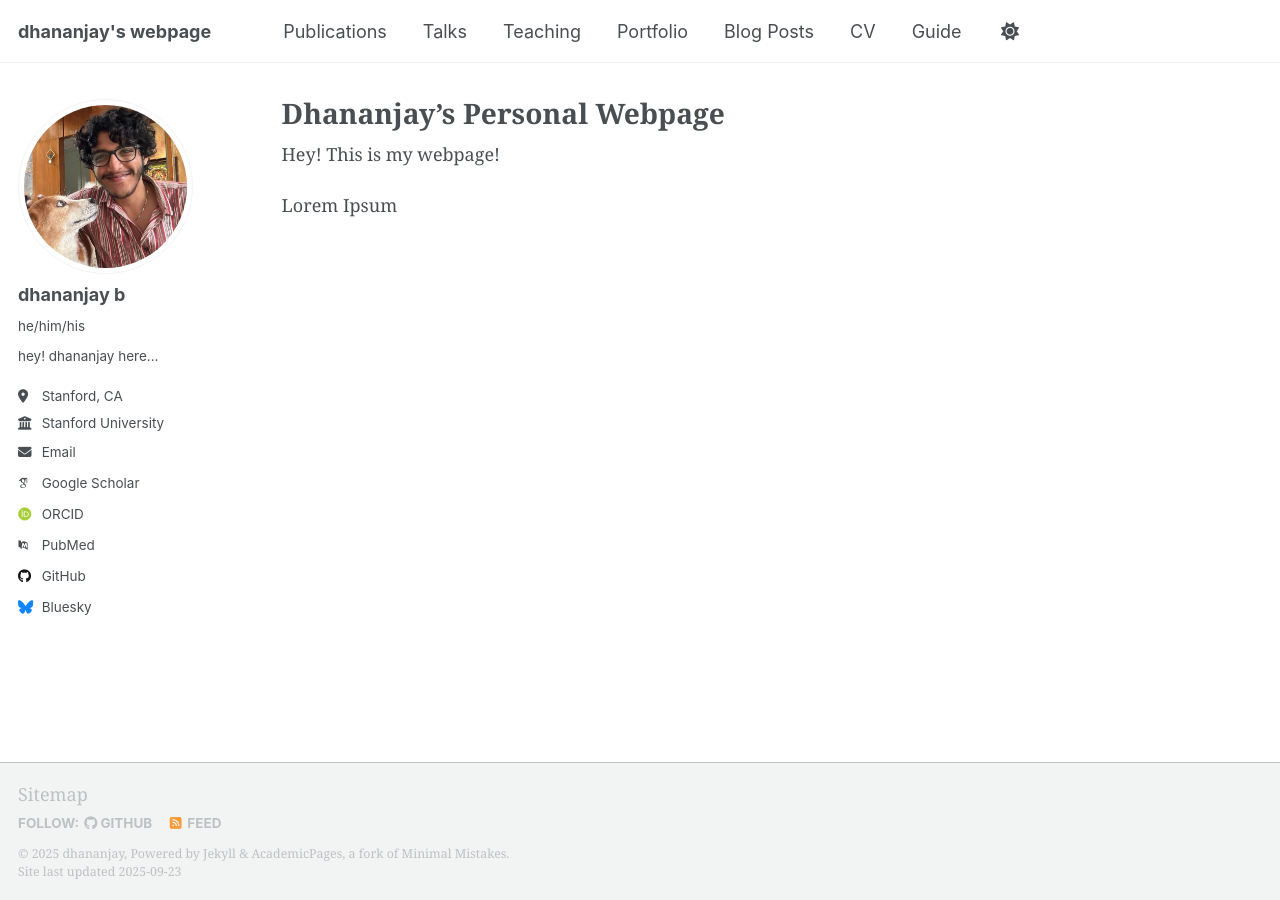
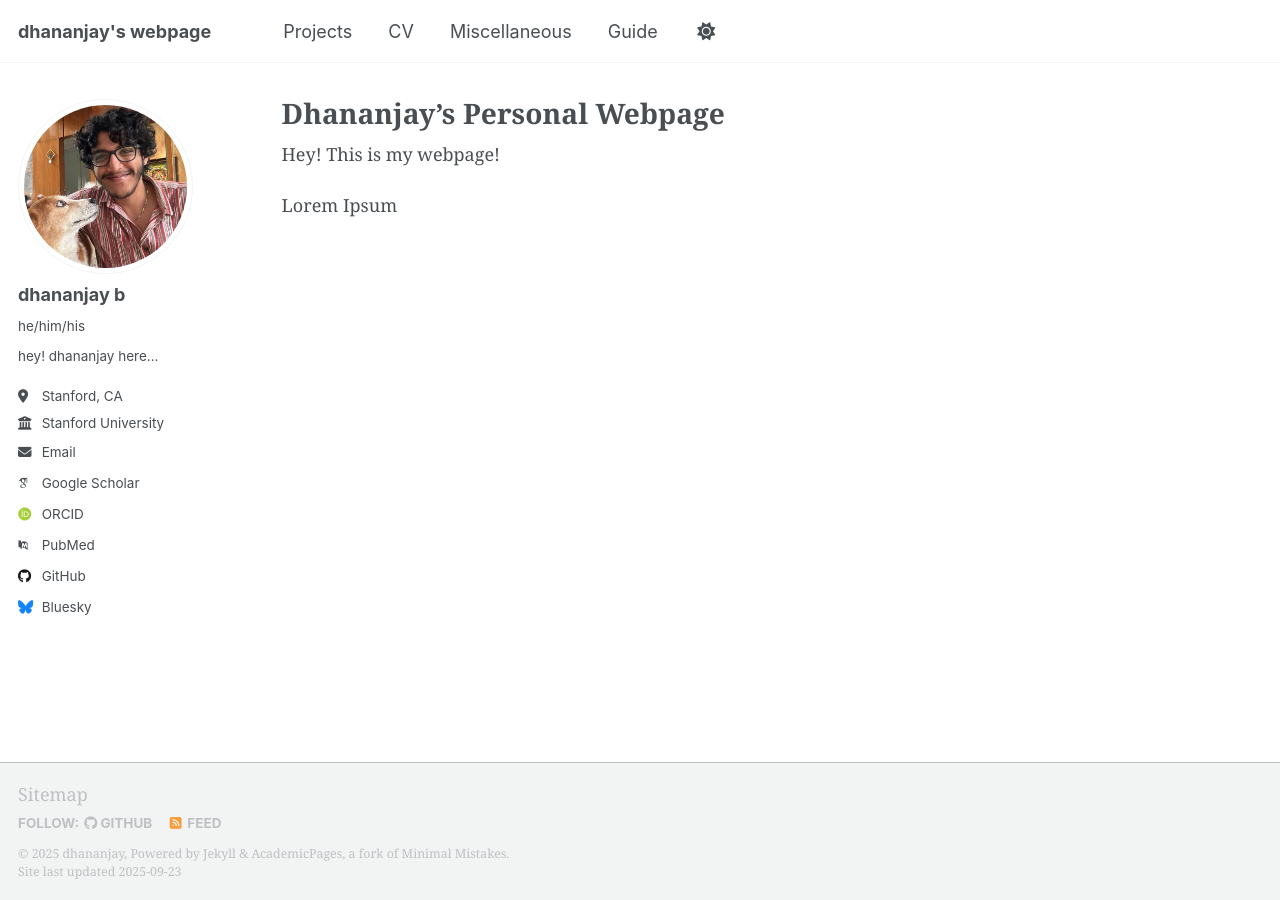
Before and after one commit to Dhananjay42/dhananjay42.github.io, a Jekyll site: the page built from _pages/about.md, in a window 1280 px wide. Built offline with Jekyll 4.4.1, drawn with Linux system fonts in a browser that asks for light colours; some web fonts are replaced; a script that is not in the unit is left out.

Commit message:
Update navigation.yml

```diff
--- a/_data/navigation.yml
+++ b/_data/navigation.yml
@@ -8,23 +8,14 @@
 #      Markdown formatted page while the second is generated using JSON.
 
 main:
-  - title: "Publications"
-    url: /publications/
-
-  - title: "Talks"
-    url: /talks/
-
-  - title: "Teaching"
-    url: /teaching/
-
-  - title: "Portfolio"
-    url: /portfolio/
-
-  - title: "Blog Posts"
-    url: /year-archive/
+  - title: "Projects"
+    url: /projects/
 
   - title: "CV"
     url: /cv/
+
+  - title: "Miscellaneous"
+    url: /misc/
 
   # - title: "CV"
   #   url: /cv-json/
```
